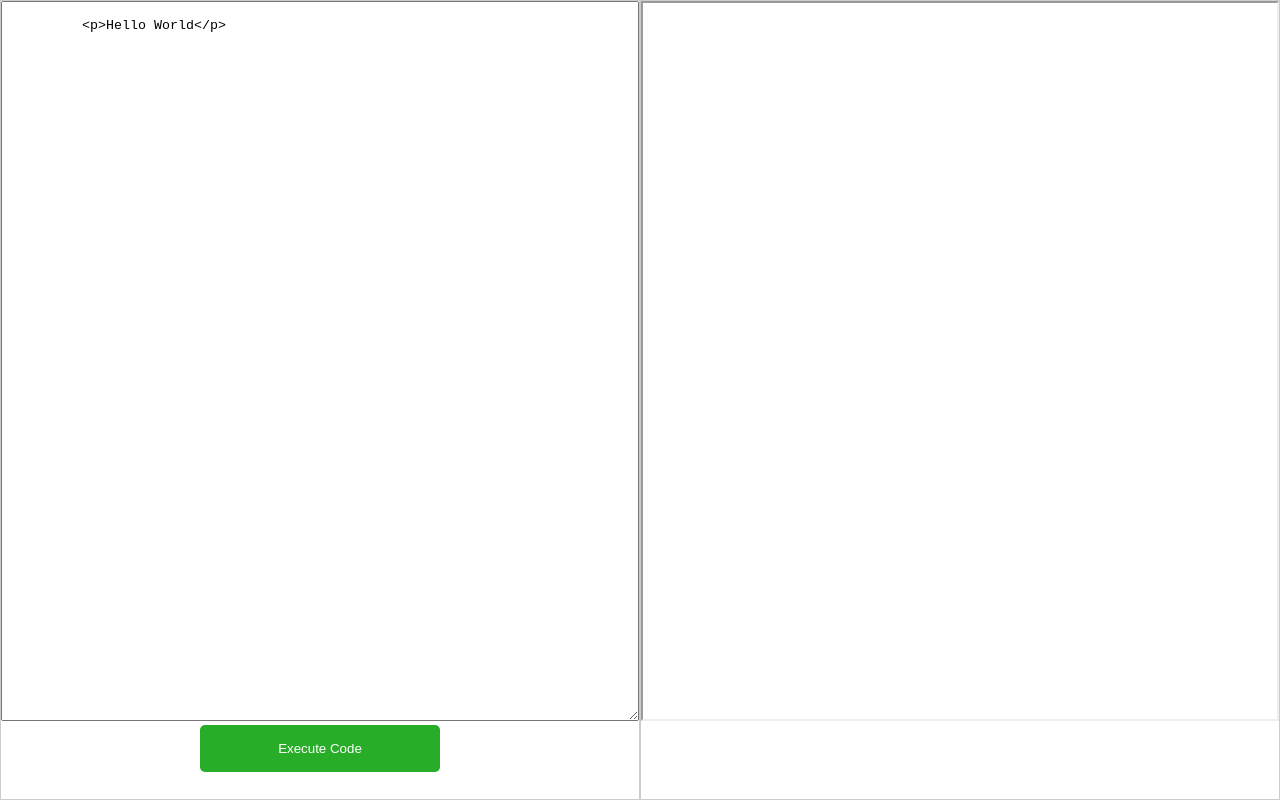
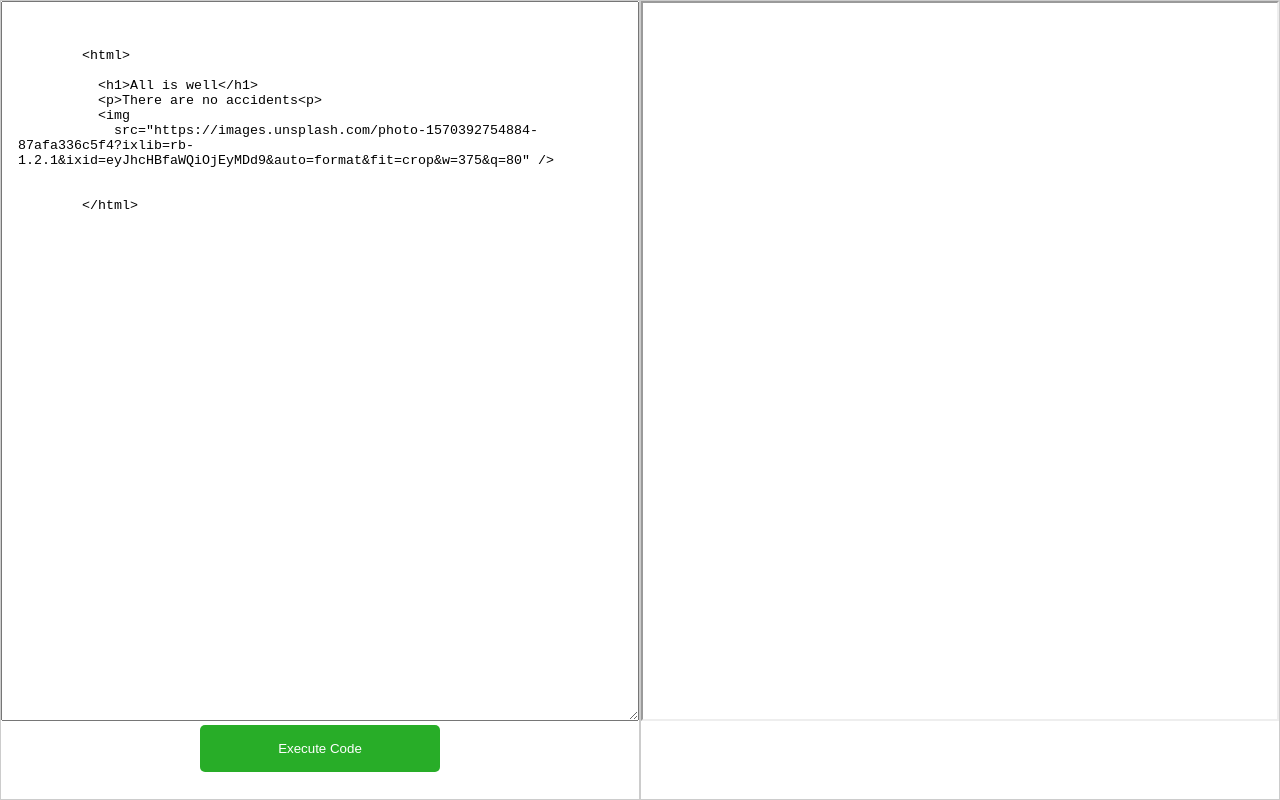
Before and after one commit to emmeiwhite/integrated-text-editor-with-browser, a plain HTML site: page index.html in a window 1280 px wide. Drawn offline with Linux system fonts and the light colour scheme.

Commit message:
Added some HTML in textarea for testing the output

```diff
--- a/index.html
+++ b/index.html
@@ -12,7 +12,19 @@
   <main class="main-wrapper">
     <article class="html-code">
       <textarea class="main-code" cols="30" rows="10">
-        <p>Hello World</p>
+
+
+        <html>
+
+          <h1>All is well</h1>
+          <p>There are no accidents<p>
+          <img
+            src="https://images.unsplash.com/photo-1570392754884-87afa336c5f4?ixlib=rb-1.2.1&ixid=eyJhcHBfaWQiOjEyMDd9&auto=format&fit=crop&w=375&q=80" />
+
+
+        </html>
+
+
       </textarea>
       <button>Execute Code</button>
     </article>
```
